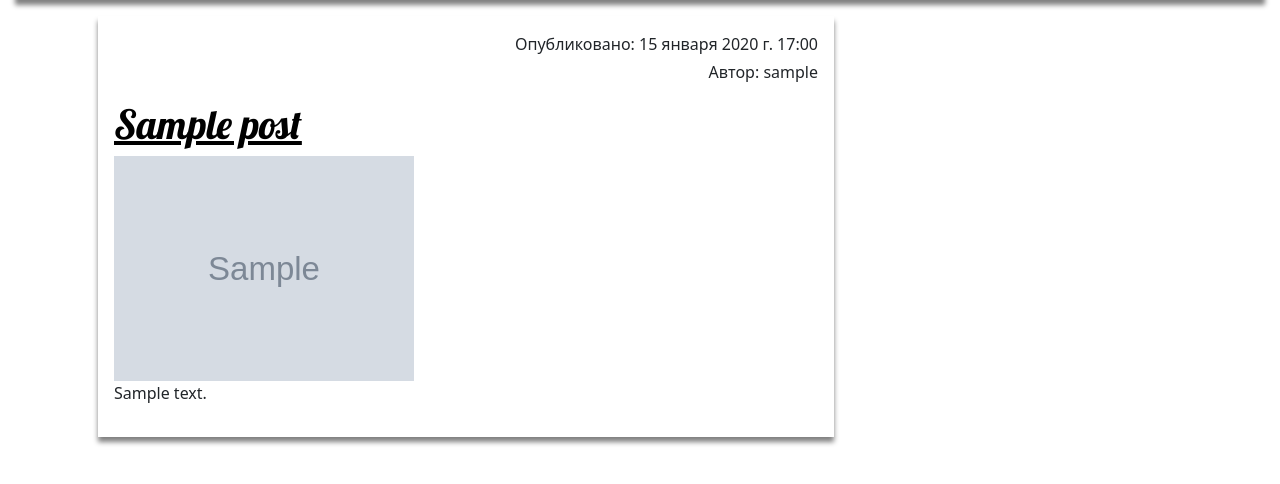
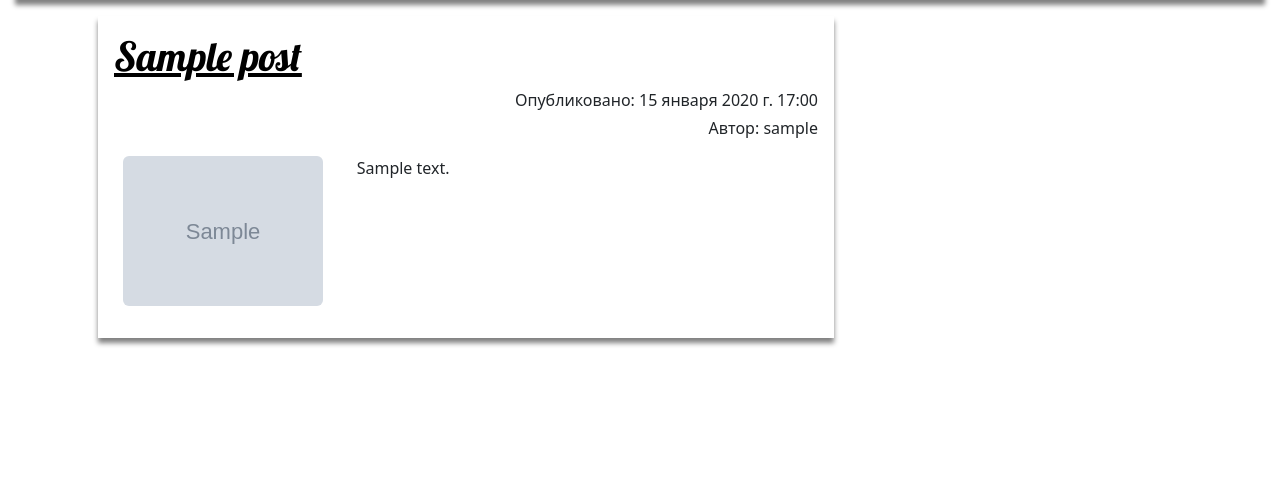
Before and after one commit to phk70/diplom_blog, a Django app: page / in a window 1280 px wide. Shown: the part 106-590 px from the top of the page. Run offline with Django 5.2, Linux system fonts and the light colour scheme; tables that the repository leaves empty hold one stand-in row (values such as "Sample post"); grey boxes marked "Sample" are stand-in pictures.

Commit message:
Верстка post_list. Защита от доступа без регистрации в add,update,delete

```diff
--- a/blog/models.py
+++ b/blog/models.py
@@ -2,13 +2,13 @@ from django.db import models
 
 from django.conf import settings
 from django.utils import timezone
-from django.contrib.auth.models import User
+
 
 
 
 class Post(models.Model):
     """Модель поста"""
-    author = models.ForeignKey(User, on_delete=models.CASCADE)
+    author = models.ForeignKey(settings.AUTH_USER_MODEL, on_delete=models.CASCADE)
     title = models.CharField(max_length=200, verbose_name='Заголовок')
     text = models.TextField(verbose_name='Текст поста')
     created_date = models.DateTimeField(default=timezone.now, verbose_name='Дата создания')
--- a/blog/static/css/blog.css
+++ b/blog/static/css/blog.css
@@ -68,7 +68,7 @@ h1, h2, h3, h4 {
 
 .post-list-text {
     display: -webkit-box;
-    -webkit-line-clamp: 4;
+    -webkit-line-clamp: 8;
     -webkit-box-orient: vertical;
     overflow: hidden;
 }
--- a/blog/templates/blog/post_detail.html
+++ b/blog/templates/blog/post_detail.html
@@ -10,7 +10,7 @@
                 <h1>{{ post.title }}</h1>
             </div>
             <div class="col-6 d-flex align-items-center justify-content-end">
-                {% if author.id == 'user.id' %}
+                {% if post.author.username == post.author %}
                     <a class="bi bi-pencil fs-4" href="{% url 'blog:post_update' pk=post.pk %}"></a>
                     <a class="bi bi-file-earmark-x fs-4" href="{% url 'blog:post_delete' pk=post.pk %}"></a>
                 {% endif %}
--- a/blog/templates/blog/post_list.html
+++ b/blog/templates/blog/post_list.html
@@ -5,15 +5,21 @@
     {% for post in posts %}
         <div class="col-md-8 m-3">
             <div class="post">
+                <h1><a href="{% url 'blog:post_detail' pk=post.pk %}">{{ post.title }}</a></h1>
                 <div class="published">
                     <p class="mb-1">Опубликовано: {{ post.published_date }}</p>
                     <p>Автор: {{ post.author }}</p>
                 </div>
-                <h1><a href="{% url 'blog:post_detail' pk=post.pk %}">{{ post.title }}</a></h1>
-                {% if post.image %}
-                    <img src="{{ post.image.url }}" width="300">
-                {% endif %}
-                <p class="post-list-text">{{ post.text | linebreaksbr }}</p>
+                <div class="row">
+                    <div class="col-4 mb-3">
+                        {% if post.image %}
+                            <img class="rounded mx-auto d-block" src="{{ post.image.url }}" width="200">
+                        {% endif %}
+                    </div>
+                    <div class="col-8 mb-3">
+                        <p class="post-list-text">{{ post.text | linebreaksbr }}</p>
+                    </div>
+                </div>
             </div>
         </div>
     {% endfor %}
--- a/blog/views.py
+++ b/blog/views.py
@@ -2,6 +2,7 @@ from django.utils import timezone
 from django.shortcuts import redirect, render, get_object_or_404
 from .models import Post
 from django.views.generic import TemplateView
+from django.contrib.auth.decorators import login_required
 
 
 
@@ -15,6 +16,8 @@ def post_detail(request, pk):
     post = get_object_or_404(Post, pk=pk)
     return render(request, 'blog/post_detail.html', {'post': post})
 
+
+@login_required
 def post_add(request):
     if request.method == "POST":
         title = request.POST.get('title')
@@ -25,6 +28,8 @@ def post_add(request):
         return redirect('/', permanent=True)
     return render(request, 'blog/post_add.html')
 
+
+@login_required
 def post_delete(request, pk):
     post = Post.objects.get(pk=pk)
     if request.method == "POST":
@@ -32,6 +37,8 @@ def post_delete(request, pk):
         return redirect('/', permanent=True)
     return render(request, "blog/post_delete.html", {'post': post})
 
+
+@login_required
 def post_update(request, pk):
 
     post = Post.objects.get(pk=pk)
@@ -50,6 +57,7 @@ def post_update(request, pk):
 def posts_user(request, id):
     return render(request, 'blog/posts_user.html', {'posts': Post.objects.filter(author=request.user.id)})
 
+
 class Custom403View(TemplateView):
     template_name = '403.html'
     status_code = 403
```
